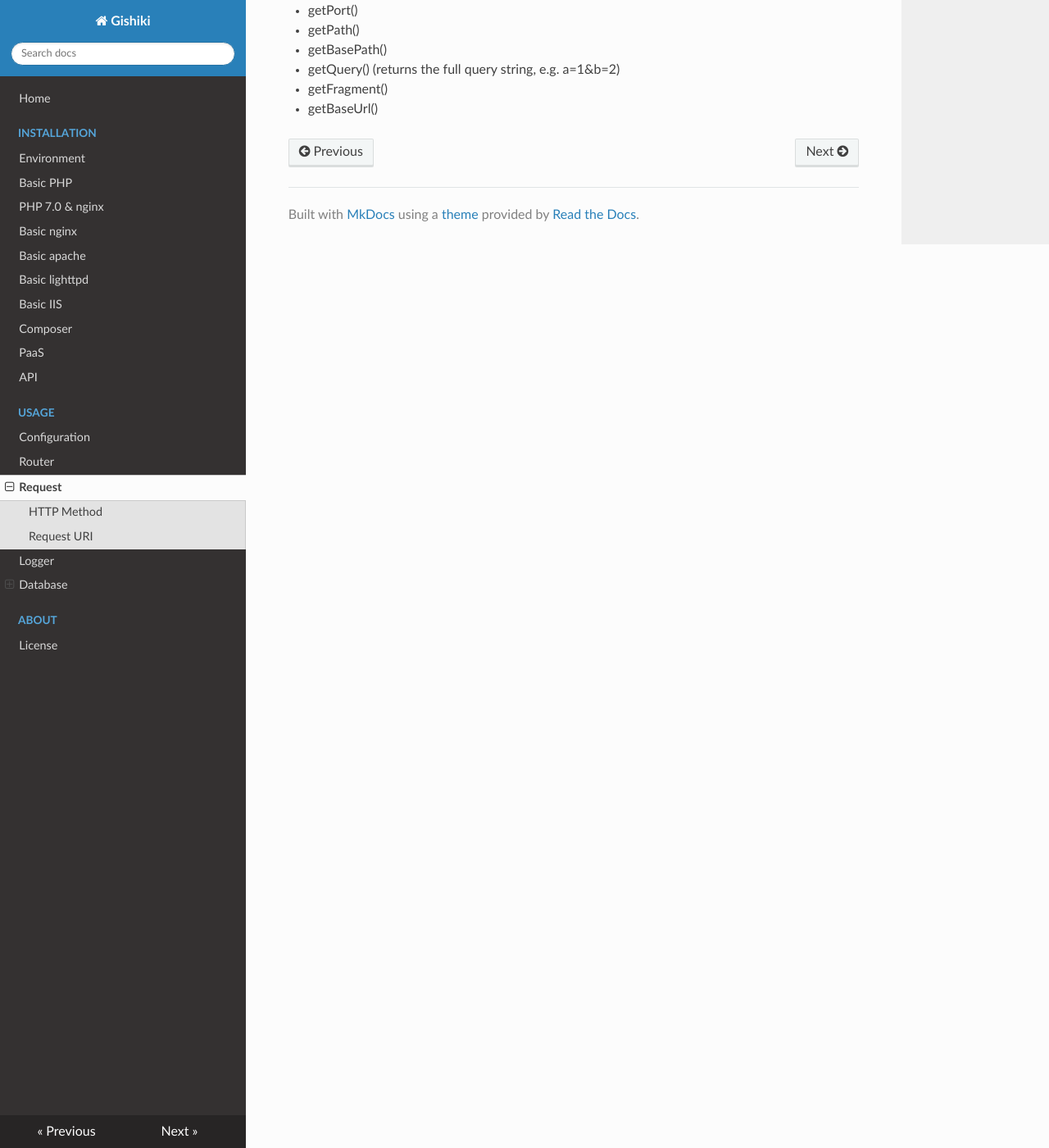
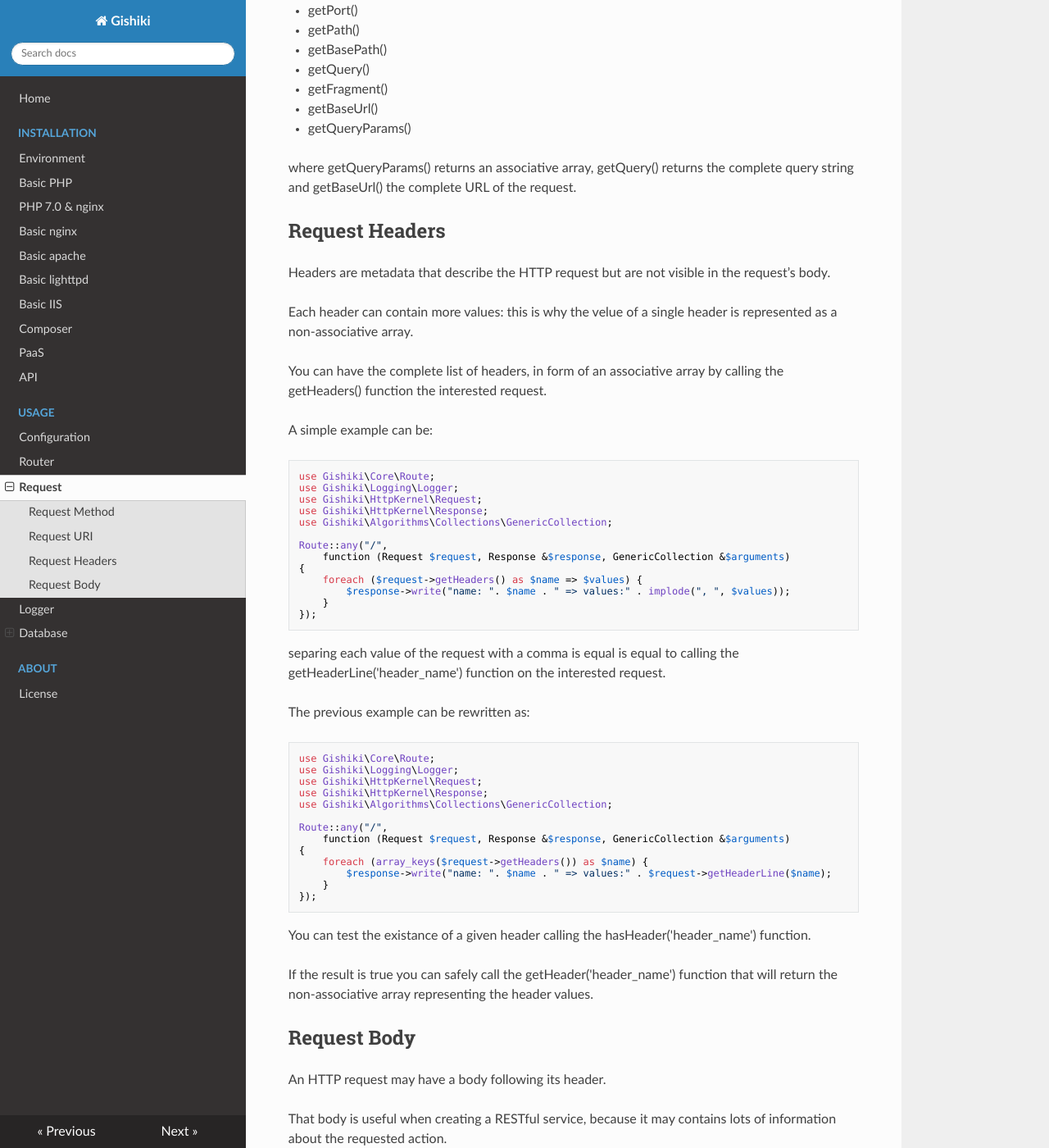
Before and after one commit to NeroReflex/Gishiki, an MkDocs documentation site: the page built from Documentation/docs/usage/request.md, in a window 1280 px wide and 1400 px high, scrolled down 2413 px. Shown: the whole window at 82% size. Built offline with MkDocs 1.6.1, drawn with Linux system fonts in a browser that asks for light colours; nearby versions of some CDN libraries; old or Windows-style settings are respelled for this version of MkDocs; some of the changed text lies outside the part shown.

Commit message:
Documentation update
Updated documentation.
Suppressed a warning within the request body parser.

````diff
--- a/Documentation/docs/usage/request.md
+++ b/Documentation/docs/usage/request.md
@@ -4,7 +4,7 @@ The __Gishiki\HttpKernel\Request__ class is used to fully represent an HTTP requ
 The Request class is PSR-7 conformant and follows that specification sheet.
 
 
-## HTTP Method
+## Request Method
 When an HTTP request is done sent to a server it have to specify the type of the
 request, that request type is called 'method'.
 
@@ -124,6 +124,112 @@ Operation allowed on an URI are:
    - getPort()
    - getPath()
    - getBasePath()
-   - getQuery() (returns the full query string, e.g. a=1&b=2)
+   - getQuery()
    - getFragment()
    - getBaseUrl()
+   - getQueryParams()
+
+where getQueryParams() returns an associative array, getQuery() returns the complete
+query string and getBaseUrl() the complete URL of the request.
+
+
+## Request Headers
+Headers are metadata that describe the HTTP request but are not visible in the
+request’s body.
+
+Each header can contain more values: this is why the velue of a single header is
+represented as a non-associative array.
+
+You can have the complete list of headers, in form of an associative array by
+calling the getHeaders() function the interested request.
+
+A simple example can be:
+
+```php
+use Gishiki\Core\Route;
+use Gishiki\Logging\Logger;
+use Gishiki\HttpKernel\Request;
+use Gishiki\HttpKernel\Response;
+use Gishiki\Algorithms\Collections\GenericCollection;
+
+Route::any("/",
+    function (Request $request, Response &$response, GenericCollection &$arguments)
+{
+    foreach ($request->getHeaders() as $name => $values) {
+        $response->write("name: ". $name . " => values:" . implode(", ", $values));
+    }
+});
+```
+
+separing each value of the request with a comma is equal is equal to calling the
+getHeaderLine('header_name') function on the interested request.
+
+The previous example can be rewritten as:
+
+```php
+use Gishiki\Core\Route;
+use Gishiki\Logging\Logger;
+use Gishiki\HttpKernel\Request;
+use Gishiki\HttpKernel\Response;
+use Gishiki\Algorithms\Collections\GenericCollection;
+
+Route::any("/",
+    function (Request $request, Response &$response, GenericCollection &$arguments)
+{
+    foreach (array_keys($request->getHeaders()) as $name) {
+        $response->write("name: ". $name . " => values:" . $request->getHeaderLine($name);
+    }
+});
+```
+
+You can test the existance of a given header calling the hasHeader('header_name')
+function.
+
+If the result is true you can safely call the getHeader('header_name') function
+that will return the non-associative array representing the header values.
+
+
+## Request Body
+An HTTP request may have a body following its header.
+
+That body is useful when creating a RESTful service, because it may contains lots
+of information about the requested action.
+
+Within Gishiki you can access the body of the interested request as a stream
+PSR-7 compilant. You can obtain that stream calling the getBody() function.
+
+Let's look into an example:
+
+ ```php
+use Gishiki\Core\Route;
+use Gishiki\Logging\Logger;
+use Gishiki\HttpKernel\Request;
+use Gishiki\HttpKernel\Response;
+use Gishiki\Algorithms\Collections\GenericCollection;
+
+Route::any("/",
+    function (Request $request, Response &$response, GenericCollection &$arguments)
+{
+    //get the body stream
+    $body = $request->getBody();
+
+    //rewind the stream (aka reset the cursor at the beginning of the stream)
+    $body->rewind();
+
+    //read the entire request body
+    $request = "";
+    while (!$body->eof()) {
+        $request .= read(1);
+    }
+
+    //have fun with your request body!
+});
+```
+
+I know what you are thinking... You could parse that request body to obtain
+something like an array or a class that you can use within your application....
+
+Well, if that's the case you would like to know that Gishiki does this for you!
+
+To trigger the request body automatic parsing you can use the getParsedBody()
+function that triggers the better parser for the given 'Content-type' header!
````
Also changed, not shown: 1 other file.
